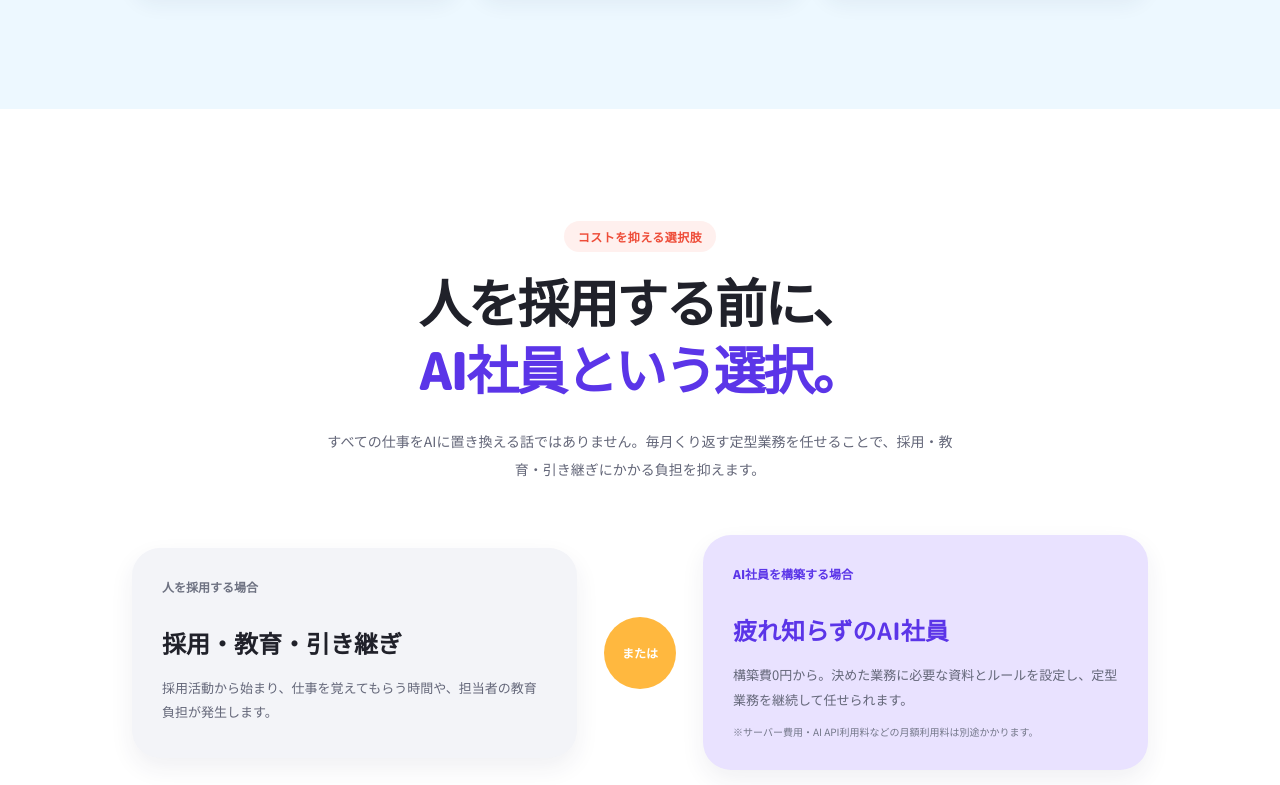
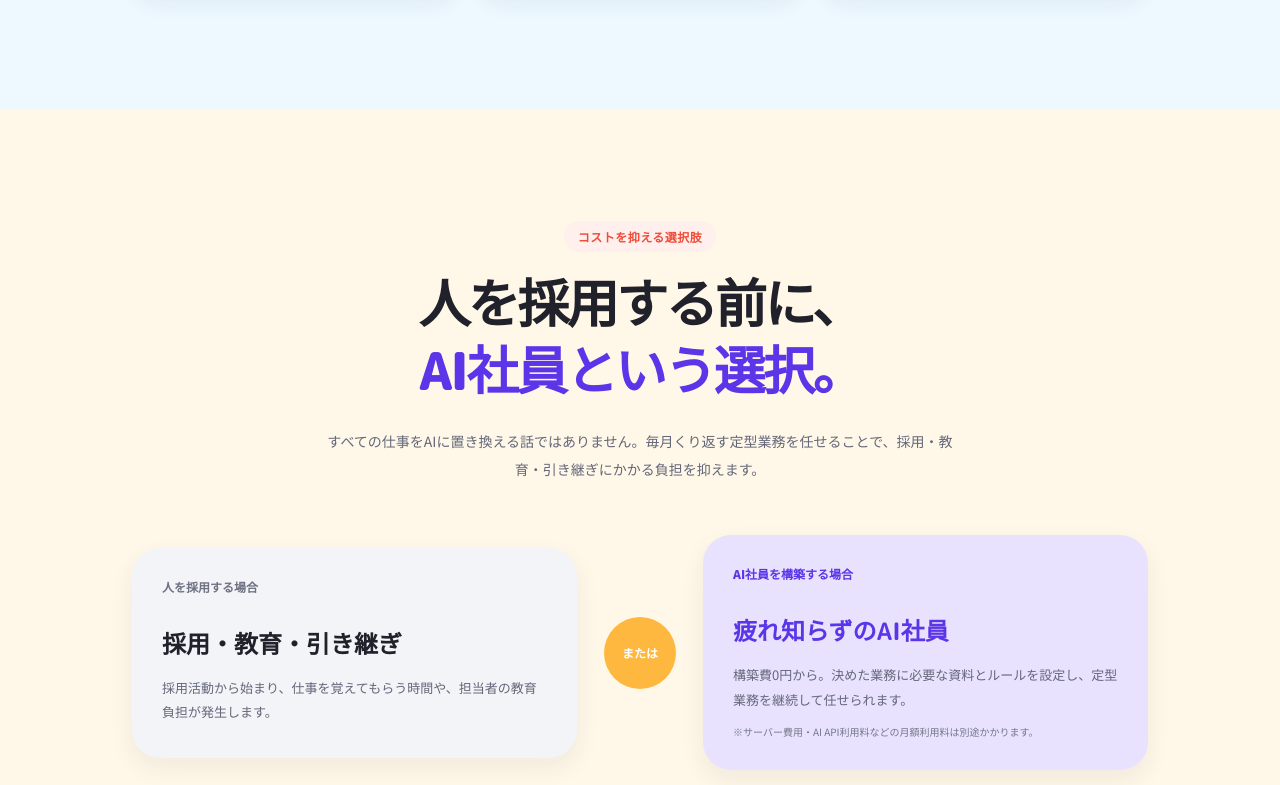
Before and after one commit to ihatov08/def-inc-corporate-site, an Astro site: page /ai-employee in a window 1280 px wide. Shown: the part 2495-3280 px from the top of the page. Built offline with nearby package versions, Linux system fonts and the light colour scheme; Astro itself is replaced by a stand-in of ours.

Commit message:
Separate cost section background

```diff
--- a/src/pages/ai-employee.astro
+++ b/src/pages/ai-employee.astro
@@ -207,7 +207,7 @@ const steps = [
   .ai-three strong { font-family:inherit; font-size:18px; }
   .ai-heading-row h2 { font-size:clamp(29px,3.6vw,46px); }
   .ai-worry-grid h3 { font-size:21px; }
-  .ai-cost { background:#fff; }
+  .ai-cost { background:#fff8e8; }
   .ai-cost .ai-heading-row h2 em { color:#5b35e8; font-style:normal; }
   .ai-cost-compare { display:grid; grid-template-columns:1fr 90px 1fr; gap:18px; align-items:center; margin-top:52px; }
   .ai-cost-compare article { min-height:210px; padding:30px; border-radius:28px; box-shadow:0 10px 24px rgba(40,45,80,.07); }
```
